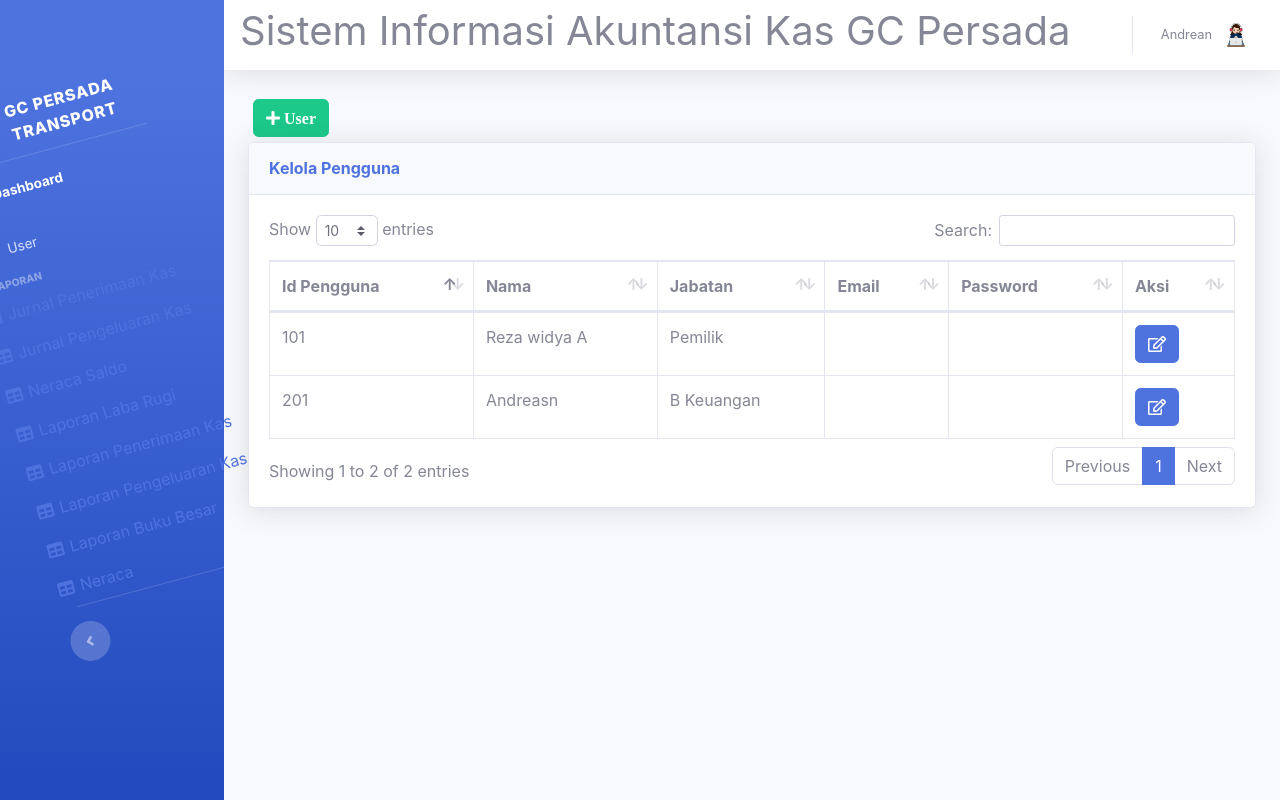
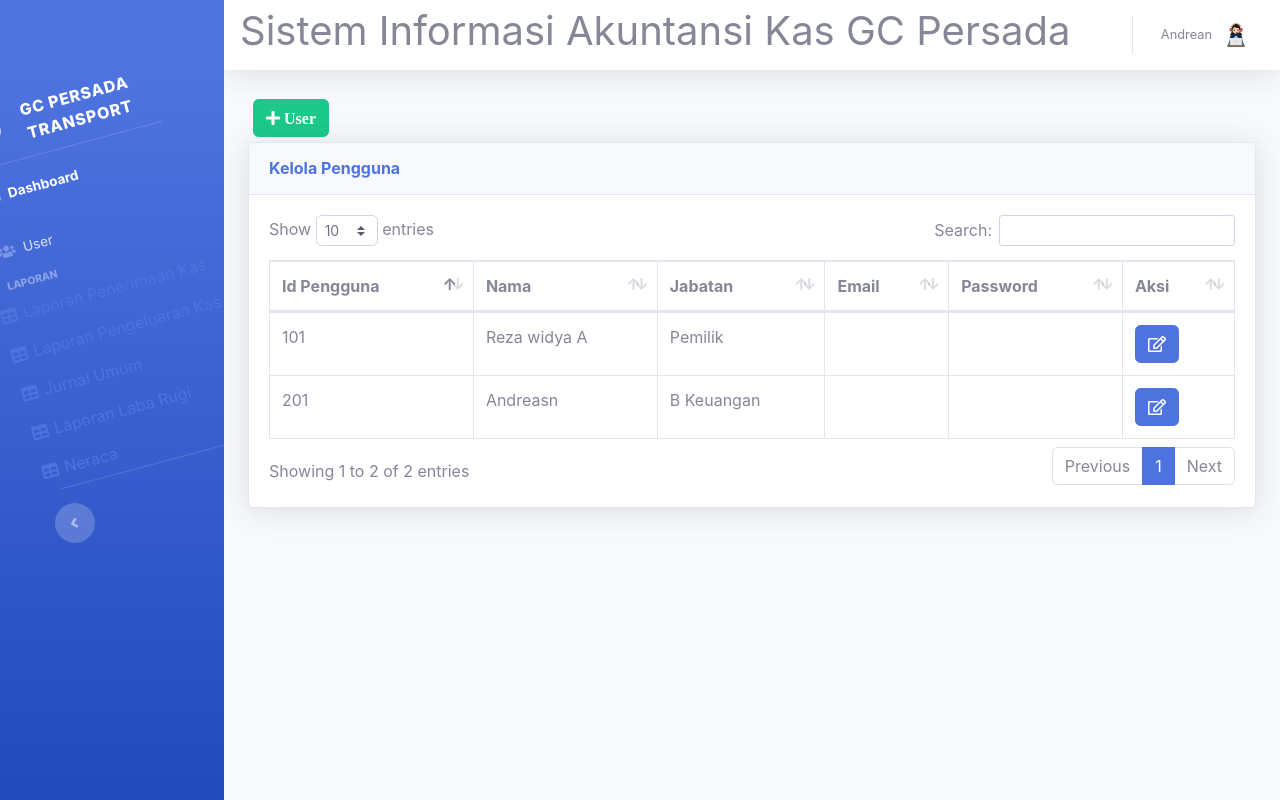
Before and after one commit to uyykaa/rental, a PHP site: page /profile.php in a window 1280 px wide. Run offline with PHP 8.4, Linux system fonts and the light colour scheme; a user stored in the database is signed in; data comes from the database, SQL or seed files in the repository; data that the repository does not hold is empty; some libraries are stand-ins or nearby versions.

Commit message:
Update sidebar-pemilik.php

```diff
--- a/sidebar-pemilik.php
+++ b/sidebar-pemilik.php
@@ -38,33 +38,6 @@
 
 <!-- Nav Item - Tables -->
 <li class="nav-Item">
-    <a class="nav-link" href="jurnal-penerimaan-kas.php">
-        <i class="fas fa-fw fa-table"></i>
-        <span>Jurnal Penerimaan Kas</span>
-    </a>
-
-<li class="nav-Item">
-    <a class="nav-link" href="jurnal-pengeluaran-kas.php">
-        <i class="fas fa-fw fa-table"></i>
-        <span>Jurnal Pengeluaran Kas</span>
-    </a>
-</li>
-
-<li class="nav-Item">
-    <a class="nav-link" href="neraca-saldo.php">
-        <i class="fas fa-fw fa-table"></i>
-        <span>Neraca Saldo</span>
-    </a>
-</li>
-
-<li class="nav-Item">
-    <a class="nav-link" href="laporan-laba-rugi.php">
-        <i class="fas fa-fw fa-table"></i>
-        <span>Laporan Laba Rugi</span>
-    </a>
-</li>
-
-<li class="nav-Item">
     <a class="nav-link" href="Laporan-penerimaan-kas.php">
         <i class="fas fa-fw fa-table"></i>
         <span>Laporan Penerimaan Kas</span>
@@ -79,9 +52,15 @@
 </li>
 
 <li class="nav-Item">
-    <a class="nav-link" href="Laporan-buku-besar.php">
+    <a class="nav-link" href="jurnal-penerimaan-kas.php">
         <i class="fas fa-fw fa-table"></i>
-        <span>Laporan Buku Besar</span>
+        <span>Jurnal Umum</span>
+    </a>
+
+<li class="nav-Item">
+    <a class="nav-link" href="laporan-laba-rugi.php">
+        <i class="fas fa-fw fa-table"></i>
+        <span>Laporan Laba Rugi</span>
     </a>
 </li>
 
```
